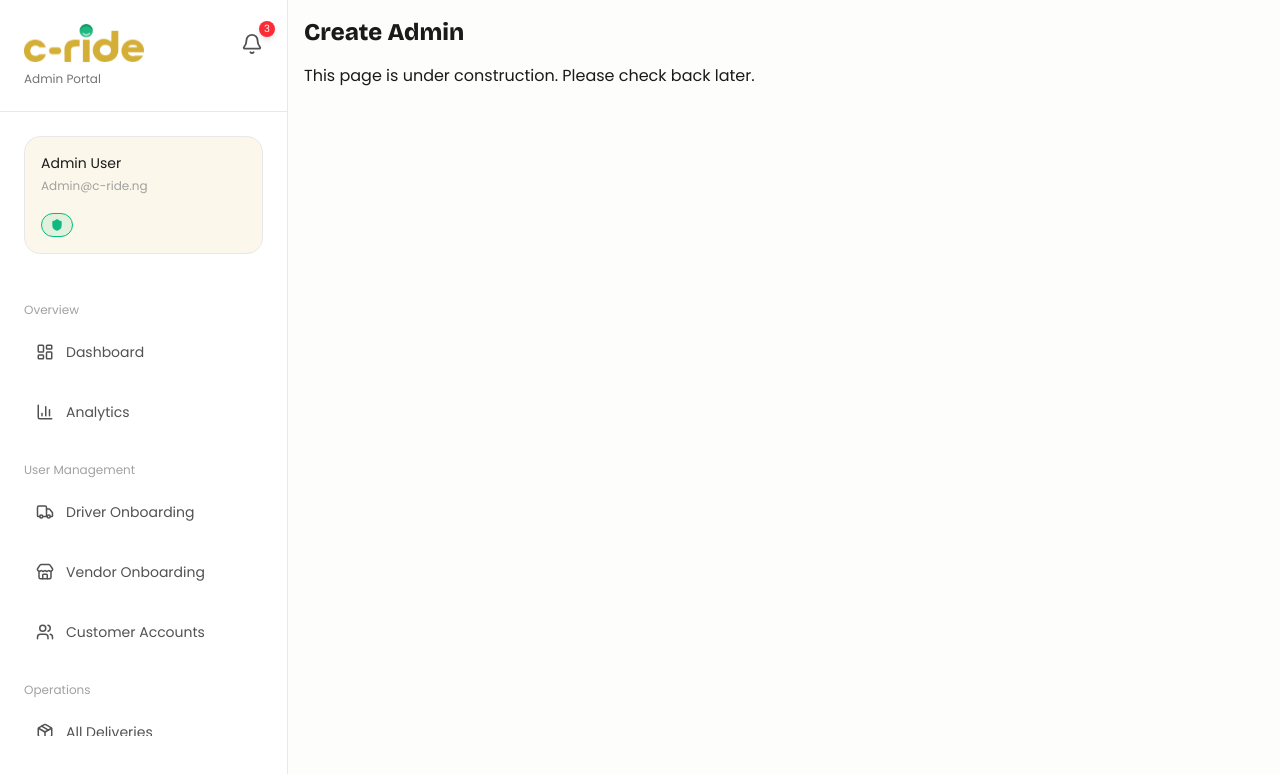
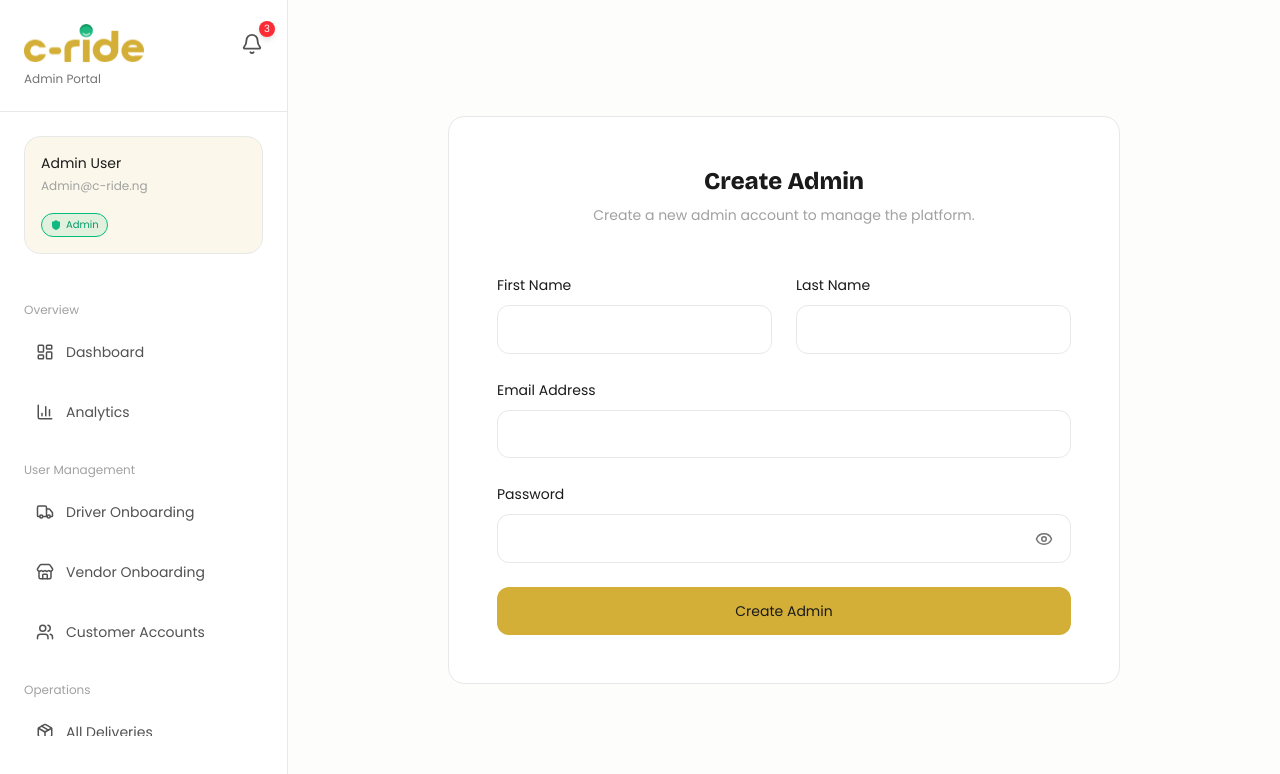
Before and after one commit to C-Ride-Albacorre/frontend-nextjs, a Next.js app: page /admin/create-admin in a window 1280 px wide. Shown: the top 774 px of the page. Built offline with nearby package versions, Linux system fonts and the light colour scheme; no server answers.

Commit message:
feat: implement admin creation functionality with form validation, success modal, and error handling

```diff
--- a/app/admin/create-admin/page.tsx
+++ b/app/admin/create-admin/page.tsx
@@ -1,8 +1,9 @@
+import CreateAdminForm from '@/features/admin/create-admin/components/create-form';
+
 export default function CreateAdminPage() {
   return (
-    <div className="p-4">
-      <h1 className="text-2xl font-bold mb-4">Create Admin</h1>
-      <p>This page is under construction. Please check back later.</p>
-    </div>
+    <>
+      <CreateAdminForm />
+    </>
   );
 }
--- a/components/navigation/sidebar.tsx
+++ b/components/navigation/sidebar.tsx
@@ -77,9 +77,9 @@ export default function Sidebar({
               <span className="text-xs text-neutral-400">Admin@c-ride.ng</span>
             </div>
 
-            <span className="flex w-fit items-center gap-2 rounded-full border border-emerald-500 bg-emerald-500/10 px-2 py-1 text-xs text-emerald-600">
-              <Shield strokeWidth={0} size={14} fill="#10B981" />
-              {userRole}
+            <span className="flex items-center w-fit justify-center gap-1 rounded-full border border-emerald-500 bg-emerald-500/10 px-2 py-1 text-xs text-emerald-600 text-[10px]">
+              <Shield strokeWidth={0} size={12} fill="#10B981" />
+               {userRole === 'SUPER_ADMIN' ? 'Super Admin' : 'Admin'}
             </span>
           </div>
         )}
--- /dev/null
+++ b/features/admin/create-admin/action.ts
@@ -0,0 +1,58 @@
+'use server';
+
+import { AdminCreateFormState, createAdminSchema } from './schema';
+import { createAdminService } from './service';
+
+export async function createAdminAction(
+  _state: AdminCreateFormState,
+  formData: FormData,
+): Promise<AdminCreateFormState> {
+  const validatedFields = createAdminSchema.safeParse({
+    firstName: formData.get('firstName'),
+    lastName: formData.get('lastName'),
+    email: formData.get('email'),
+    password: formData.get('password'),
+  });
+
+  if (!validatedFields.success) {
+    return {
+      status: 'error',
+      errors: validatedFields.error.flatten().fieldErrors,
+      fields: {
+        firstName: formData.get('firstName') as string,
+        lastName: formData.get('lastName') as string,
+        email: formData.get('email') as string,
+      },
+    };
+  }
+
+  try {
+    const response = await createAdminService(validatedFields.data);
+
+    console.log('Admin created successfully:', response);
+
+    return {
+      status: 'success',
+      fields: {
+        firstName: response.data.data.firstName,
+        lastName: response.data.data.lastName,
+        email: response.data.data.email,
+      },
+    };
+  } catch (error) {
+    console.error(
+      'Error creating admin:',
+      error instanceof Error ? error.message : error,
+    );
+    return {
+      status: 'error',
+      message:
+        error instanceof Error ? error.message : 'Failed to create admin',
+      fields: {
+        firstName: validatedFields.data.firstName,
+        lastName: validatedFields.data.lastName,
+        email: validatedFields.data.email,
+      },
+    };
+  }
+}
--- /dev/null
+++ b/features/admin/create-admin/components/create-form.tsx
@@ -0,0 +1,127 @@
+'use client';
+
+import Card from '@/components/layout/card';
+import { Button } from '@/components/ui/buttons/button';
+import { IconButton } from '@/components/ui/buttons/icon-button';
+import Input from '@/components/ui/inputs/input';
+import { Eye, EyeOff } from 'lucide-react';
+import { useActionState, useEffect, useState } from 'react';
+import { createAdminAction } from '../action';
+import { toast } from 'sonner';
+import SuccessModal from './success-modal';
+import ErrorMessage from '@/components/layout/error-message';
+
+export default function CreateAdminForm() {
+  const [showPassword, setShowPassword] = useState(false);
+
+  const [isModalOpen, setIsModalOpen] = useState(false);
+
+  const [state, action, pending] = useActionState(createAdminAction, undefined);
+
+  const isError = state?.status === 'error';
+
+  useEffect(() => {
+    if (!state) return;
+
+    if (state.status === 'success') {
+      setIsModalOpen(true);
+      return;
+    }
+
+    if (state.status === 'error') {
+      if (state.message) toast.error(state.message);
+      if (state.errors) {
+        Object.values(state.errors).forEach((fieldErrors) =>
+          fieldErrors?.forEach((err) => toast.error(err)),
+        );
+      }
+    }
+  }, [state]);
+
+  return (
+    <>
+      <div className="h-full w-full flex justify-center items-center">
+        <Card spacing="lg" gap="lg" className="w-full max-w-2xl bg-white">
+          <div className="space-y-2 text-center">
+            <h1 className="text-2xl font-semibold">Create Admin</h1>
+            <p className="text-sm text-neutral-400">
+              Create a new admin account to manage the platform.
+            </p>
+          </div>
+
+          {isError && state?.message && (
+            <ErrorMessage message={state?.message} />
+          )}
+
+          <form action={action} className="w-full space-y-6">
+            <div className="grid grid-cols-1 md:grid-cols-2 gap-6 ">
+              <Input
+                label="First Name"
+                name="firstName"
+                defaultValue={
+                  state?.status === 'error'
+                    ? state.fields?.firstName
+                    : undefined
+                }
+                errorMessage={
+                  isError ? state.errors?.firstName?.[0] : undefined
+                }
+              />
+
+              <Input
+                label="Last Name"
+                name="lastName"
+                defaultValue={
+                  state?.status === 'error' ? state.fields?.lastName : undefined
+                }
+                errorMessage={isError ? state.errors?.lastName?.[0] : undefined}
+              />
+            </div>
+
+            <Input
+              label="Email Address"
+              type="email"
+              name="email"
+              defaultValue={
+                state?.status === 'error' ? state.fields?.email : undefined
+              }
+              errorMessage={isError ? state.errors?.email?.[0] : undefined}
+            />
+
+            <Input
+              label="Password"
+              type={showPassword ? 'text' : 'password'}
+              name="password"
+              rightIcon={
+                <IconButton
+                  type="button"
+                  rounded="none"
+                  variant="gray"
+                  size="none"
+                  ariaLabel="Toggle password visibility"
+                  onClick={() => setShowPassword((v) => !v)}
+                  className="text-neutral-500 cursor-pointer"
+                >
+                  {showPassword ? <EyeOff size={18} /> : <Eye size={18} />}
+                </IconButton>
+              }
+              errorMessage={isError ? state.errors?.password?.[0] : undefined}
+            />
+
+            <Button type="submit" className="w-full" disabled={pending}>
+              {pending ? 'Creating...' : 'Create Admin'}
+            </Button>
+          </form>
+        </Card>
+      </div>
+
+      {state?.status === 'success' && (
+        <SuccessModal
+          isModalOpen={isModalOpen}
+          setIsModalOpen={setIsModalOpen}
+          state={state}
+        />
+      )}
+    </>
+  );
+}
--- /dev/null
+++ b/features/admin/create-admin/components/success-modal.tsx
@@ -0,0 +1,74 @@
+import Modal from '@/components/layout/modal';
+import { Button } from '@/components/ui/buttons/button';
+import { AdminCreateFormData } from '../schema';
+import { CircleCheckBig, Home } from 'lucide-react';
+
+type SuccessModalProps = {
+  isModalOpen: boolean;
+  setIsModalOpen: (value: boolean) => void;
+  state: {
+    status: 'success';
+    fields: Partial<AdminCreateFormData>;
+  };
+};
+
+export default function SuccessModal({
+  isModalOpen,
+  setIsModalOpen,
+  state,
+}: SuccessModalProps) {
+  return (
+    <Modal
+      onClose={() => setIsModalOpen(false)}
+      isModalOpen={isModalOpen}
+      wrapperClassName="max-w-xl mx-auto"
+    >
+      <div className="p-4 space-y-12 ">
+        <div className="text-center space-y-4">
+          <CircleCheckBig size={48} className="mx-auto text-[#10B981]" />
+
+          <div className="space-y-2">
+            <h2 className="text-xl font-semibold">Admin Created</h2>
+            <p className="text-sm text-neutral-400">
+              The new admin account has been successfully created.
+            </p>
+          </div>
+        </div>
+
+        <ul className="space-y-3 text-sm">
+          <li className="flex items-center justify-between">
+            <span className="text-neutral-500 text-xs">Email</span>{' '}
+            <span>{state.fields?.email}</span>{' '}
+          </li>
+          <li className="flex items-center justify-between">
+            <span className="text-neutral-500 text-xs">First Name</span>{' '}
+            <span>{state.fields?.firstName}</span>
+          </li>
+          <li className="flex items-center justify-between">
+            <span className="text-neutral-500 text-xs">Last Name</span>
+            <span>{state.fields?.lastName}</span>
+          </li>
+        </ul>
+
+        <div className="flex flex-col md:flex-row items-center gap-4 md:gap-6">
+          <Button
+            href="/admin/dashboard"
+            size="icon"
+            leftIcon={<Home size={16} />}
+            variant="outline"
+            className="w-full"
+          >
+            Go to Admin Dashboard
+          </Button>
+          <Button
+            onClick={() => setIsModalOpen(false)}
+            size="icon"
+            className="w-full"
+          >
+            Create Another
+          </Button>
+        </div>
+      </div>
+    </Modal>
+  );
+}
--- /dev/null
+++ b/features/admin/create-admin/schema.ts
@@ -0,0 +1,30 @@
+import { z } from 'zod';
+
+export const createAdminSchema = z.object({
+  firstName: z.string().trim().min(2, 'First name is required'),
+  lastName: z.string().trim().min(2, 'Last name is required'),
+  email: z.string().trim().email('Invalid email address'),
+  password: z
+    .string()
+    .trim()
+    .min(8, { message: 'Be at least 8 characters long.' })
+    .regex(/[A-Z]/, { message: 'Contain at least one uppercase letter.' })
+    .regex(/[a-z]/, { message: 'Contain at least one lowercase letter.' })
+    .regex(/[0-9]/, { message: 'Contain at least one number.' })
+    .regex(/[^a-zA-Z0-9]/, {
+      message: 'Contain at least one special character.',
+    }),
+});
+
+export type AdminCreateFormData = z.infer<typeof createAdminSchema>;
+
+export type AdminCreateFormState =
+  | undefined
+  | { status: 'idle' }
+  | {
+      status: 'error';
+      errors?: Partial<Record<keyof AdminCreateFormData, string[]>>;
+      message?: string;
+      fields?: Partial<AdminCreateFormData>;
+    }
+  | { status: 'success'; fields: Partial<AdminCreateFormData> };
--- /dev/null
+++ b/features/admin/create-admin/service.ts
@@ -0,0 +1,36 @@
+import { BASE_URL } from '@/config/api';
+import { ApiError } from '@/features/libs/api-error';
+import { authFetch } from '@/features/libs/auth-fetch';
+
+type CreateAdminPayload = {
+  firstName: string;
+  lastName: string;
+  email: string;
+  password: string;
+};
+
+export async function createAdminService(payload: CreateAdminPayload) {
+  const res = await authFetch(`${BASE_URL}/admin/create-admin`, {
+    method: 'POST',
+    headers: {
+      'Content-Type': 'application/json',
+    },
+    body: JSON.stringify(payload),
+  });
+
+  const result = await res.json();
+
+  console.log(
+    '[createAdminService] Response:',
+    JSON.stringify(result, null, 2),
+  );
+
+  if (!res.ok) {
+    throw new ApiError(
+      result?.message || 'Failed to create admin',
+      result?.statusCode ?? res.status,
+    );
+  }
+
+  return result;
+}
```
